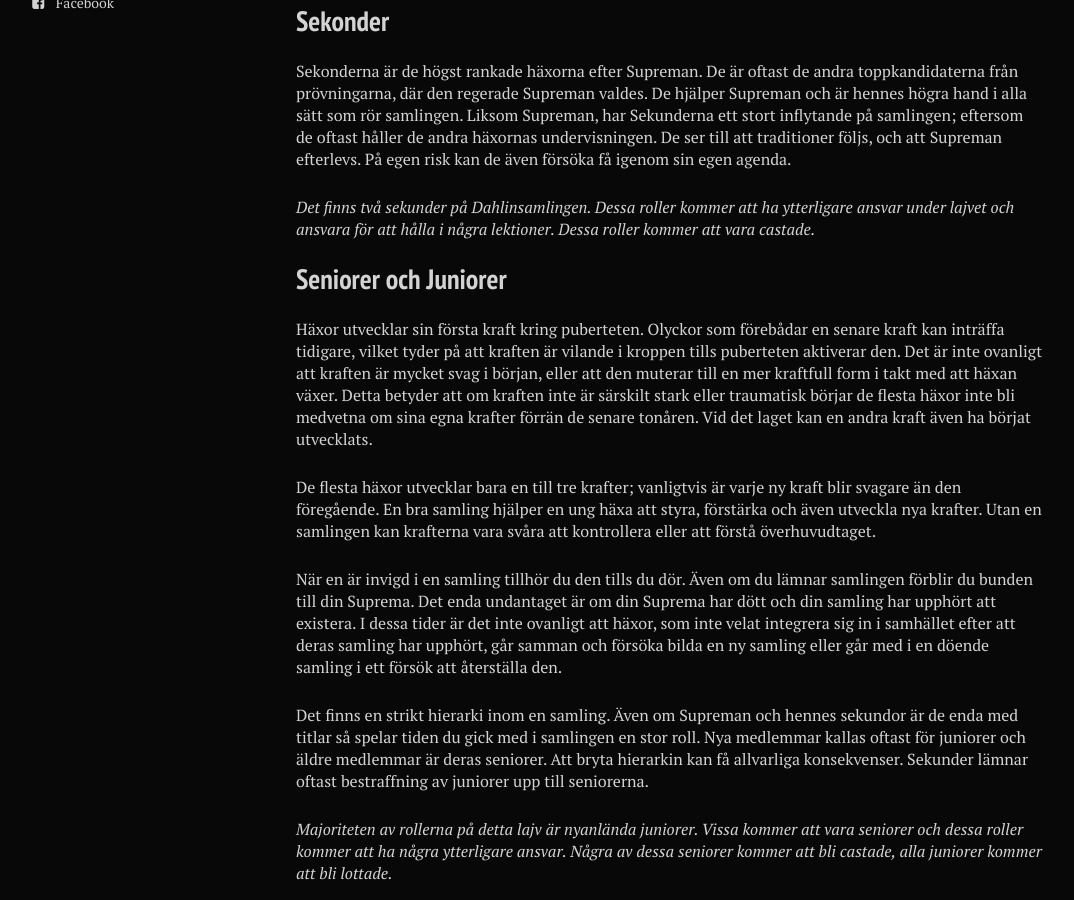
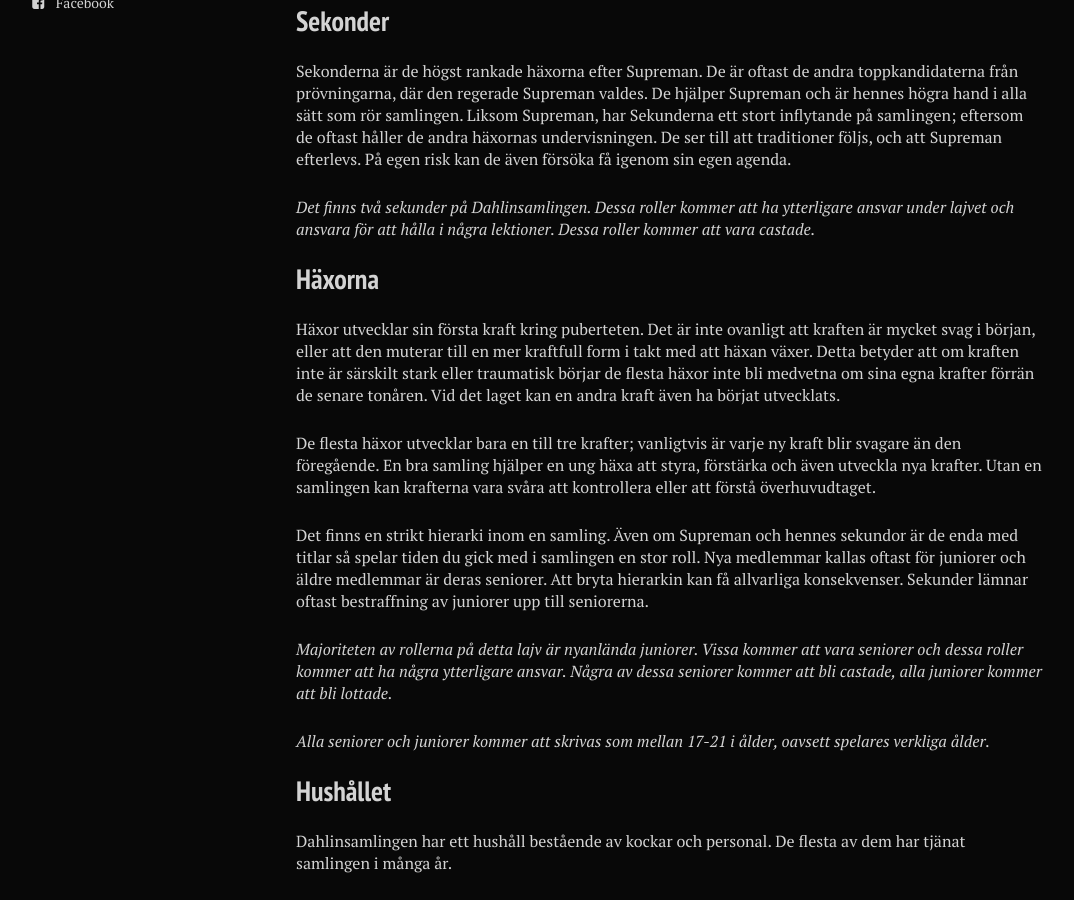
Before and after one commit to stanislavb/www.coven.nu, a Jekyll site: the page built from roller/index.md, in a window 1280 px wide and 900 px high, scrolled down 991 px. Shown: the whole window, without its empty margins (24-1098 px from the left). Built offline with Jekyll 4.4.1, drawn with Linux system fonts in a browser that asks for light colours; nearby versions of some CDN libraries; some of the changed text lies outside the part shown.

Commit message:
Update index.md

```diff
--- a/roller/index.md
+++ b/roller/index.md
@@ -33,13 +33,11 @@
 
 *Det finns två sekunder på Dahlinsamlingen. Dessa roller kommer att ha ytterligare ansvar under lajvet och ansvara för att hålla i några lektioner. Dessa roller kommer att vara castade.*
 
-## Seniorer och Juniorer
+## Häxorna
 
-Häxor utvecklar sin första kraft kring puberteten. Olyckor som förebådar en senare kraft kan inträffa tidigare, vilket tyder på att kraften är vilande i kroppen tills puberteten aktiverar den. Det är inte ovanligt att kraften är mycket svag i början, eller att den muterar till en mer kraftfull form i takt med att häxan växer. Detta betyder att om kraften inte är särskilt stark eller traumatisk börjar de flesta häxor inte bli medvetna om sina egna krafter förrän de senare tonåren. Vid det laget kan en andra kraft även ha börjat utvecklats.
+Häxor utvecklar sin första kraft kring puberteten. Det är inte ovanligt att kraften är mycket svag i början, eller att den muterar till en mer kraftfull form i takt med att häxan växer. Detta betyder att om kraften inte är särskilt stark eller traumatisk börjar de flesta häxor inte bli medvetna om sina egna krafter förrän de senare tonåren. Vid det laget kan en andra kraft även ha börjat utvecklats.
 
 De flesta häxor utvecklar bara en till tre krafter; vanligtvis är varje ny kraft blir svagare än den föregående. En bra samling hjälper en ung häxa att styra, förstärka och även utveckla nya krafter. Utan en samlingen kan krafterna vara svåra att kontrollera eller att förstå överhuvudtaget.
-
-När en är invigd i en samling tillhör du den tills du dör. Även om du lämnar samlingen förblir du bunden till din Suprema. Det enda undantaget är om din Suprema har dött och din samling har upphört att existera. I dessa tider är det inte ovanligt att häxor, som inte velat integrera sig in i samhället efter att deras samling har upphört, går samman och försöka bilda en ny samling eller går med i en döende samling i ett försök att återställa den.
 
 Det finns en strikt hierarki inom en samling. Även om Supreman och hennes sekundor är de enda med titlar så spelar tiden du gick med i samlingen en stor roll. Nya medlemmar kallas oftast för juniorer och äldre medlemmar är deras seniorer. Att bryta hierarkin kan få allvarliga konsekvenser. Sekunder lämnar oftast bestraffning av juniorer upp till seniorerna.
 
```
